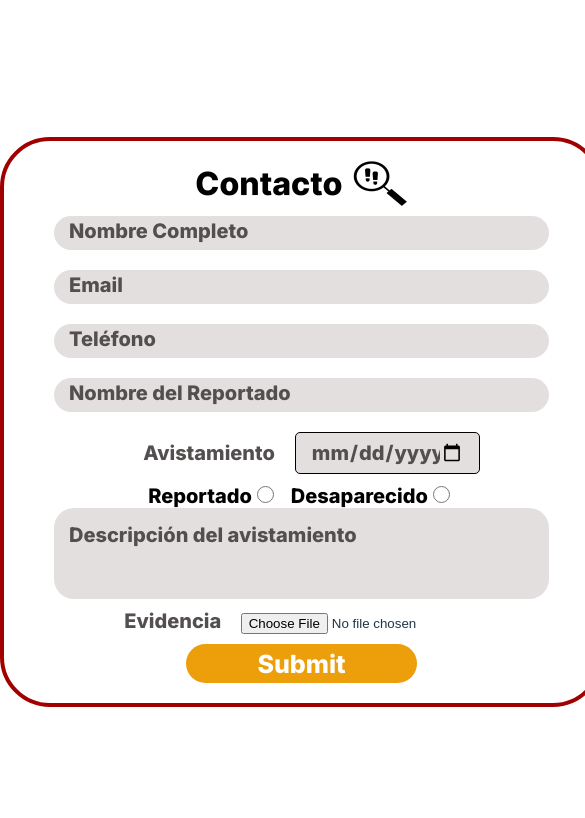
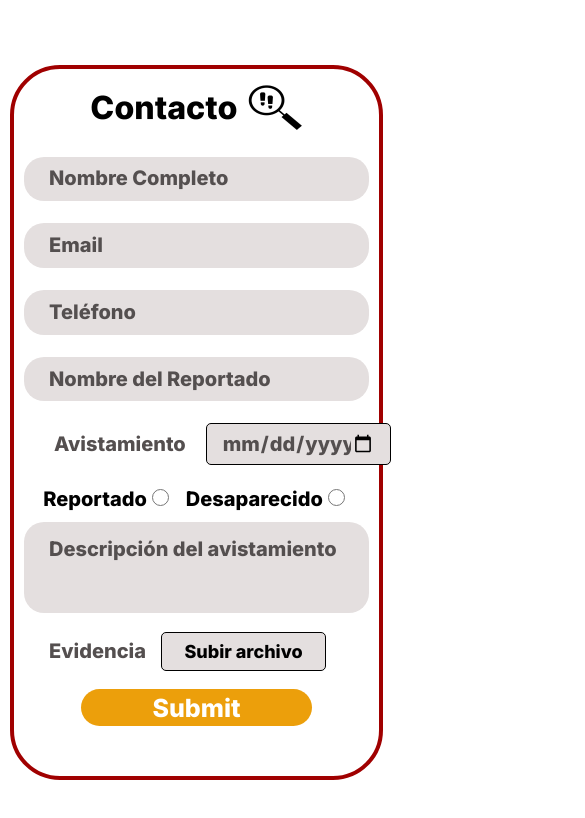
Before and after one commit to Los-Chavales/frontend-proyecto, a React (Vite) app in the folder client/: page /report in a window 390 px wide. Shown: the top 818 px of the page, 585 px wide, since content can reach past the window. Built offline with nearby package versions, Linux system fonts and the light colour scheme; no server answers.

Commit message:
SCRUM-21 crear estilos del formulario de contacto

```diff
--- a/client/src/styles/form_contact.css
+++ b/client/src/styles/form_contact.css
@@ -3,6 +3,10 @@
 
 .description_area{
   resize: none;
+  min-height: 91px;
+  font-size: 20px;
+  color: #000;
+  padding: 0 10px;
 }
 
 .container_form{
@@ -11,9 +15,20 @@
   background: #FFF;
   padding:20px 50px;
   width:  495px;
+  height: 100%;
 }
 
-.form_contact, .container_form_img{
+.form_contact{
+  display: flex;
+  box-sizing: border-box;
+  flex-direction: column;
+  justify-content: center;
+  align-items: center;
+  width: 100%;
+  height: 100%;
+}
+
+.container_form_img{
   display: flex;
   box-sizing: border-box;
   flex-direction: column;
@@ -22,8 +37,8 @@
   width: 100%;
 }
 
-.input_contact{
-  margin: 10px 0;
+.input_contact, .input_contact_file, .input_contact_radio{
+  margin: 11px 0;
 }
 
 .description_area{
@@ -53,6 +68,12 @@
   padding: 15px;
 }
 
+.input_form_contact{
+  font-size: 20px;
+  color: #000;
+  padding: 0 10px;
+}
+
 .label_contact_report, .label_contact_missing{
   color: #000;
   text-align: center;
@@ -77,6 +98,11 @@
   font-style: normal;
   font-weight: 800;
   line-height: normal;
+}
+
+.contact_submit_button:hover{
+  cursor: pointer;
+  background: #d18a07;
 }
 
 .input_contact_radio{
@@ -114,3 +140,62 @@
 .label_contact_date{
   margin: 5px;
 }
+
+.contact_evidence_button{
+  width: 147px;
+  max-height: 24px;
+  border-radius: 5px;
+  border: 1px solid #000;
+  background: #E4DFDF;
+  color: #000;
+
+  text-align: center;
+  font-family: Inter;
+  font-size: 18px;
+  font-style: normal;
+  font-weight: 800;
+  line-height: normal;
+  padding: 8px;
+}
+
+.input_file{
+  display: none;
+}
+
+.input_contact_date, .input_contact_file{
+  display: flex;
+  width: 100%;
+  justify-content: start;
+  align-items: center;
+}
+
+
+@media (max-width: 912px) {   /* Tablet */
+  .container_form{
+    width: 382px;
+  }
+  .form_contact{
+    height: 601px;
+  }
+  .input_form_contact{
+    width: 100%;
+    height: 47px;
+  }
+  .container_form_img{
+    height: 57px;
+  }
+}
+
+@media (max-width: 540px) {   /* Mobile */
+  .container_form{
+    margin: 10px;
+    width: 345px;
+    height: 687px;
+    padding:10px;
+  }
+  .form_contact{
+    width: 100%;
+    justify-content: flex-start;
+    padding: 10px;
+  }
+}
--- a/client/src/utils/hooks/Form.jsx
+++ b/client/src/utils/hooks/Form.jsx
@@ -39,7 +39,7 @@ function Form (){
   return(
     <div className="container_form">
       <div className="container_form_img">
-        <img src={logo_contact} ></img>
+        <img src={logo_contact} className="form_img"></img>
       </div>
       <form onSubmit={registerReport} className="form_contact">
         <input
@@ -72,7 +72,7 @@ function Form (){
           className="input_form_contact input_contact"
         />
 
-        <div>
+        <div className="input_contact_date">
           <label htmlFor="date_sighting" name="date_sighting" className="label_contact_date">Avistamiento</label>
             <input
               type="date"
@@ -112,15 +112,17 @@ function Form (){
           placeholder="Descripción del avistamiento"
         ></textarea>
 
-        <div className="input_contact">
-          <label htmlFor="photo" className="label_contact_evidence">Evidencia </label>
+        <div className="input_contact_file">
+          <label htmlFor="photo" className="label_contact_evidence">Evidencia</label>
           <input
             type="file"
             id="photo"
             name="photo"
             accept="image/*"
             onChange={(e)=>{setPhoto(e.target.files[0])}}
+            className="input_file"
           />
+          <label htmlFor="photo" className="contact_evidence_button">Subir archivo</label>
         </div>
 
         <input type="submit" className="contact_submit_button"/>
```
